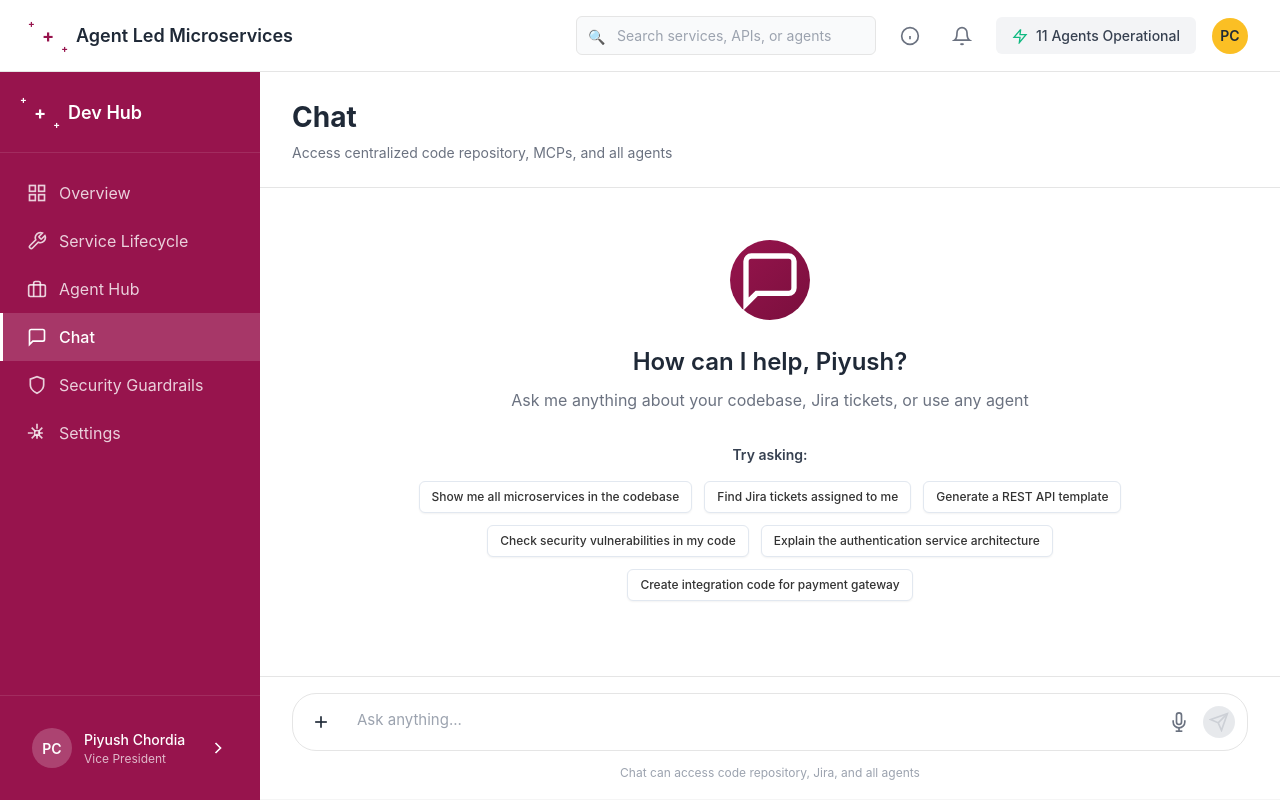
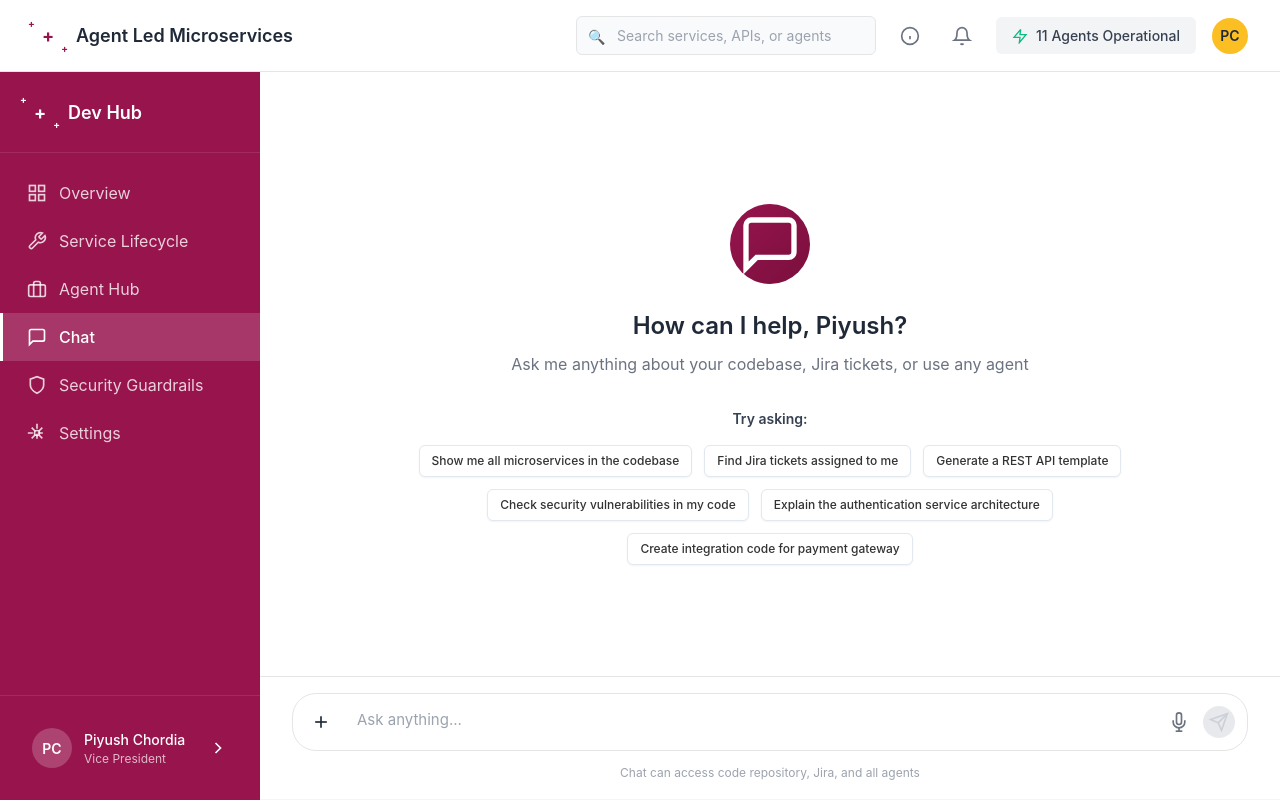
Before and after one commit to codeit13/axis-demo-bot, a Vue app in the folder frontend/: page /chat in a window 1280 px wide. Built offline with nearby package versions, Linux system fonts and the light colour scheme; the HTML template or start-up script is replaced by a standard one.

Commit message:
Fixed margins

```diff
--- a/frontend/src/components/Chat.vue
+++ b/frontend/src/components/Chat.vue
@@ -1,15 +1,9 @@
 <template>
   <div class="chat-container">
-    <div class="chat-header">
-      <div class="header-content">
-        <h1 class="chat-title">Chat</h1>
-        <p class="chat-subtitle">Access centralized code repository, MCPs, and all agents</p>
-      </div>
-    </div>
 
     <div class="chat-main">
       <div class="messages-container" ref="messagesContainer">
-        <div v-if="messages.length === 0" class="welcome-screen">
+        <div v-if="messages.length === 0" class="welcome-screen mt-20">
           <div class="welcome-icon">
             <svg width="64" height="64" viewBox="0 0 24 24" fill="none" stroke="currentColor" stroke-width="2">
               <path d="M21 15a2 2 0 0 1-2 2H7l-4 4V5a2 2 0 0 1 2-2h14a2 2 0 0 1 2 2z"></path>
```
Also changed, not shown: 7 other files (tests, documents, lock files or other folders).
